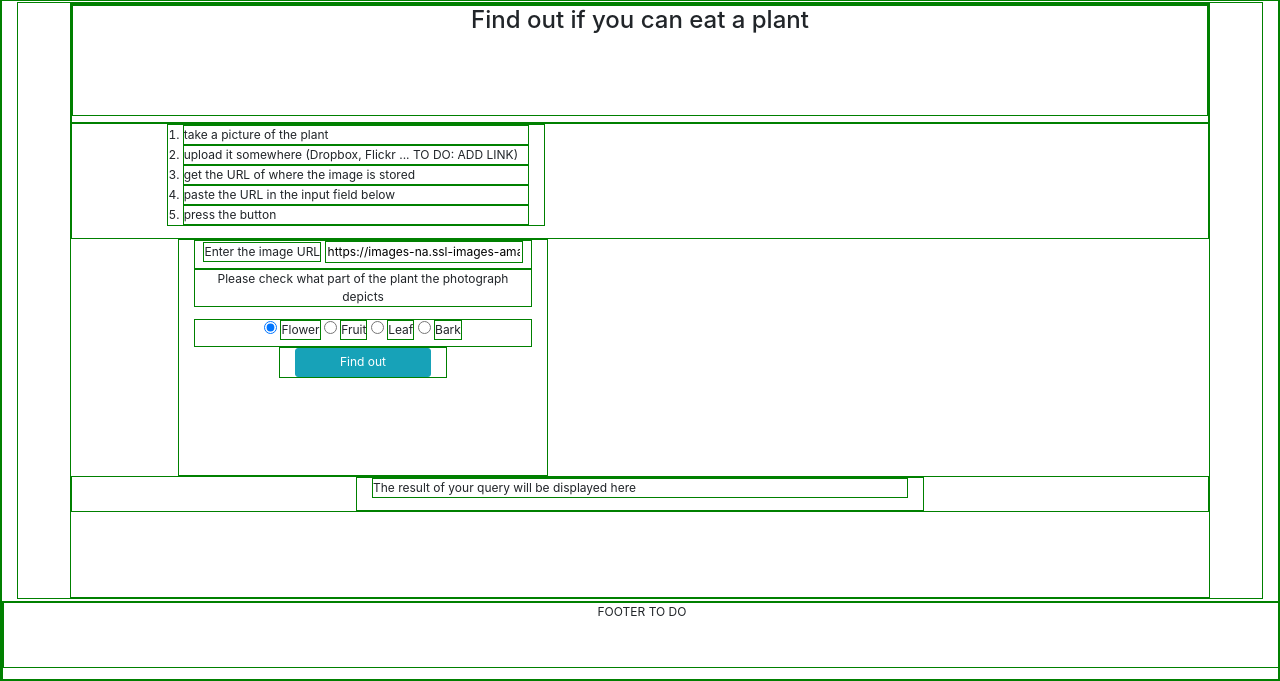
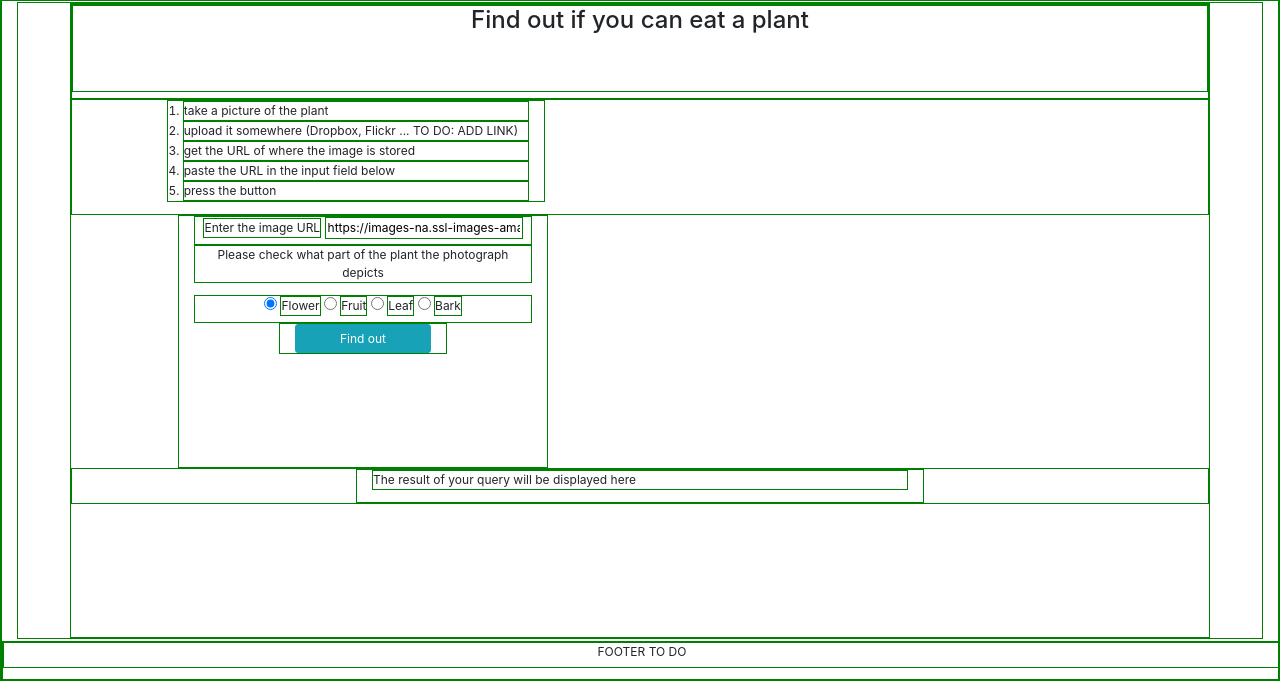
Before and after one commit to DeClercqJan/I-can-has-plant-, a plain HTML site: page index.html in a window 1280 px wide. Shown: the part 119-800 px from the top of the page. Drawn offline with nearby package versions, Linux system fonts and the light colour scheme.

Commit message:
verder proberen

```diff
--- a/css/style.css
+++ b/css/style.css
@@ -28,11 +28,11 @@ main {
   margin: 0px !important;
   position: relative;
   top: 15%;
-  bottom: 10%;
+  bottom: 5%;
   width: 100%;
-  height: 75%;
-  min-height: 75%;
-  max-height: 75%;
+  height: 80%;
+  min-height: 80%;
+  max-height: 80%;
 }
 
 article {
@@ -41,13 +41,13 @@ article {
 }
 
 #div_1 {
-  height: 20%;
-  max-height: 20%;
-  min-height: 20%;
+  height: 15%;
+  max-height: 15%;
+  min-height: 15%;
 }
 
 #div_2 {
-  max-height: 40%;
+  max-height: 45%;
 }
 
 #div_3 {
@@ -57,20 +57,17 @@ article {
 }
 
 #div_4 {
-  max-height: 40%;
+  max-height: 45%;
 }
 
-.target {
-  height: 30%;
-}
 
 footer {
   position: fixed;
   width: 100%;
   bottom: 0%;
   z-index: 1;
-  height: 10%;
-  min-height: 10%;
+  height: 5%;
+  min-height: 5%;
 }
 
 @media screen and (min-width: 768px) {
```
